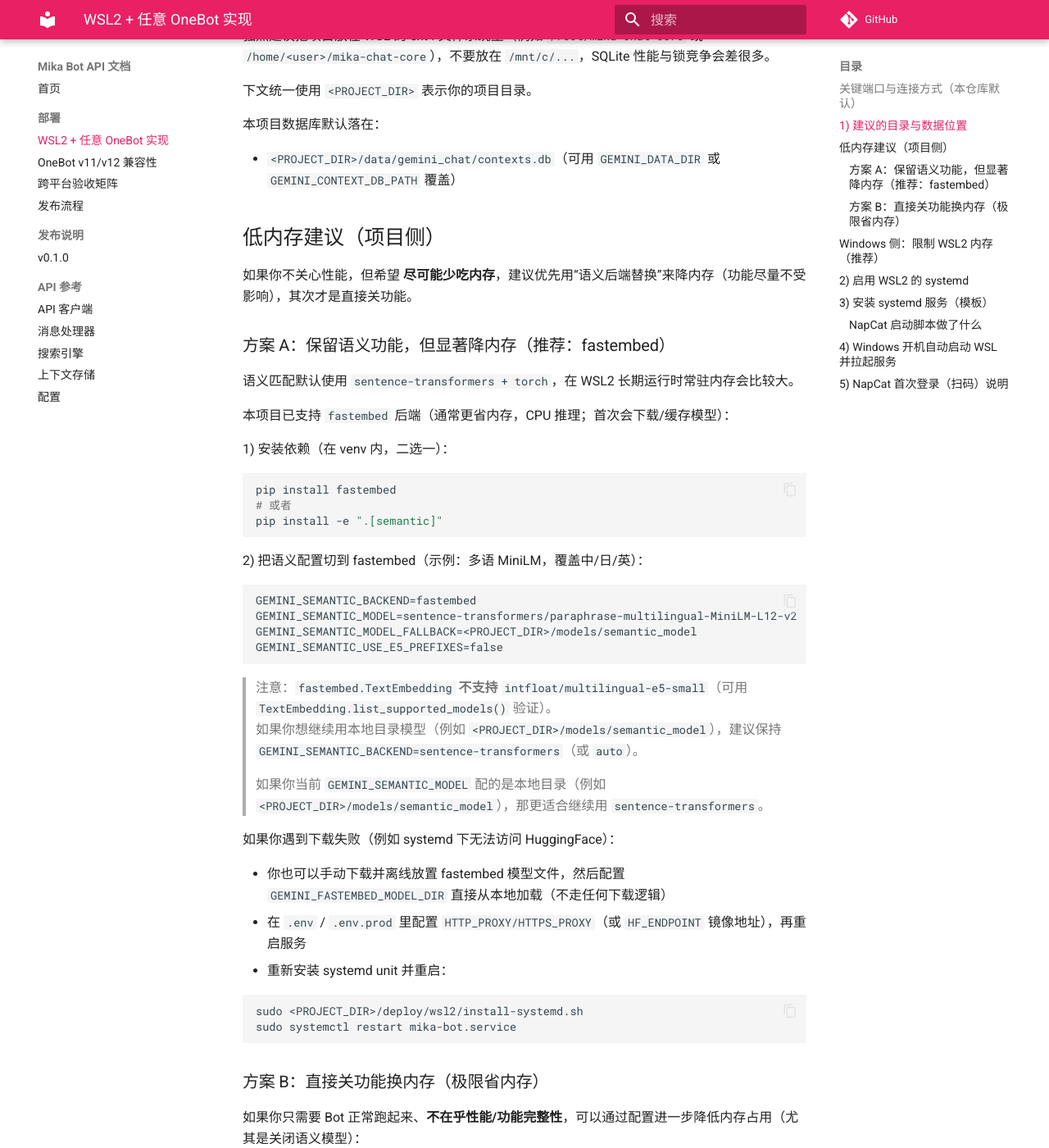
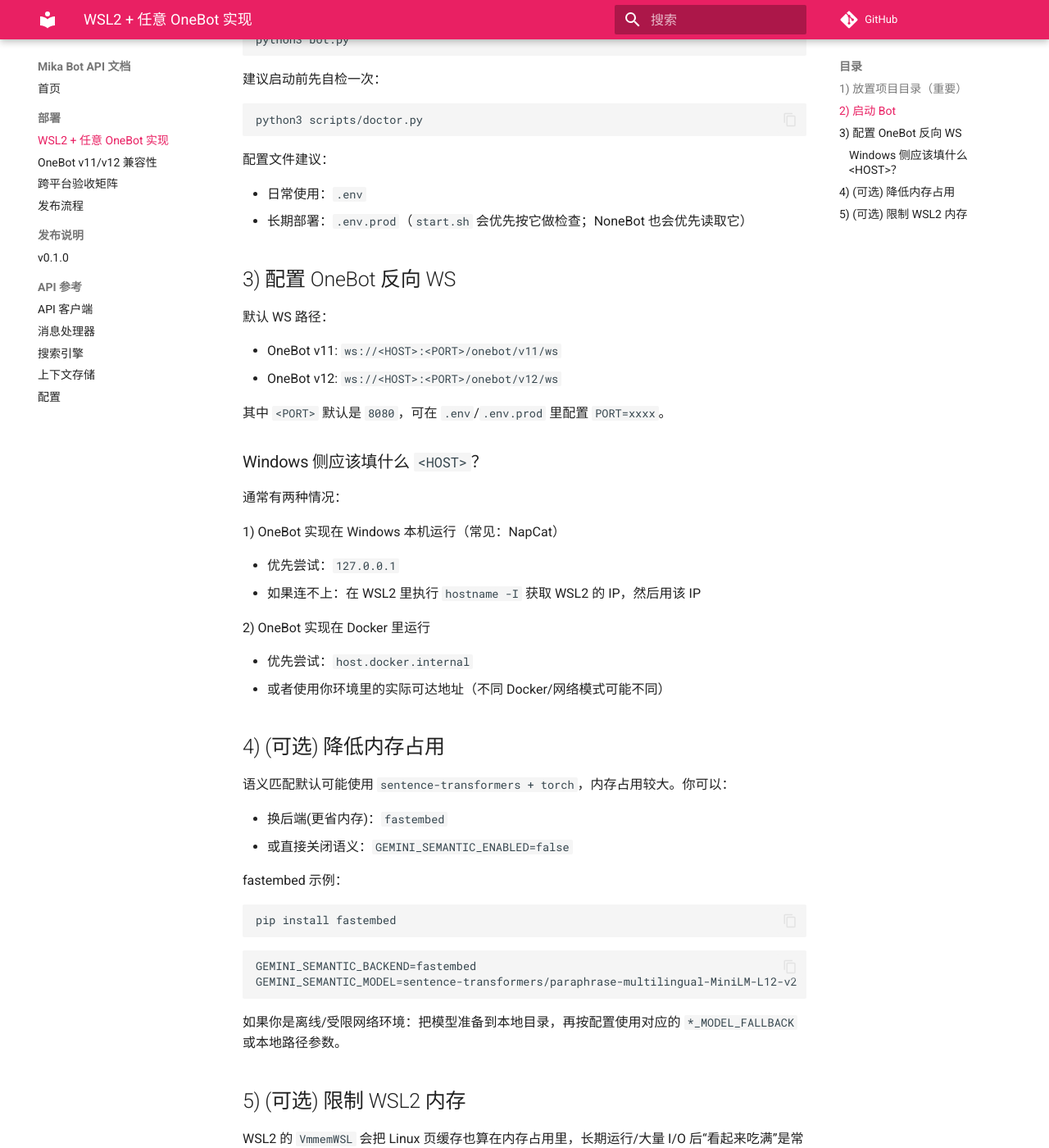
Before and after one commit to Lopution/onebot-llm-chat-plugin, an MkDocs documentation site: the page built from docs/deploy/wsl2.md, in a window 1280 px wide and 1400 px high, scrolled down 643 px. Shown: the whole window at 82% size. Built offline with MkDocs 1.6.1 and Material for MkDocs 9.7.7, drawn with Linux system fonts in a browser that asks for light colours; comment, search, counter and statistics services are not loaded; some of the changed text lies outside the part shown.

Commit message:
chore(deploy): remove wsl2 systemd flow and simplify startup docs

````diff
--- a/docs/deploy/wsl2.md
+++ b/docs/deploy/wsl2.md
@@ -1,89 +1,86 @@
-# WSL2 + 任意 OneBot 实现长期运行部署（systemd 可选）
+# WSL2 使用指南（可选）
 
-适用场景：你在 Windows 本机部署，但希望 Bot 运行在 WSL2 中，并做到“开机自动拉起 + 异常自动重启”。
-本页以 NapCat 为例，但流程同样适用于其它 OneBot 实现。
+适用场景：你在 Windows 上运行 OneBot 实现（例如 NapCat），但希望把 Bot 跑在 WSL2 的 Linux 环境里。
 
-## 关键端口与连接方式（本仓库默认）
+本项目不再内置“systemd/开机自启/长期守护”模板。如果你需要后台常驻，请使用你熟悉的方式（例如 `tmux/screen`、Windows 任务计划程序、或你自己的服务管理器）。
 
-- Bot：`0.0.0.0:8080`（见 `bot.py`）
-- OneBot 客户端 → Bot（v11）：`ws://<HOST>:8080/onebot/v11/ws`
-- OneBot 客户端 → Bot（v12）：`ws://<HOST>:8080/onebot/v12/ws`
-- NapCat（Docker）WebUI：默认 `6099`（仅在 NapCat + Docker 场景使用）
+## 1) 放置项目目录（重要）
 
-> 如果你使用 Docker 运行 OneBot 客户端，`<HOST>` 常用 Docker bridge 网关（如 `172.17.0.1`）；若网络模式不同，请改成实际可达地址（如 `host.docker.internal` 或宿主机 IP）。
+强烈建议把项目放在 WSL 的 Linux 文件系统里（例如 `/home/<user>/mika-chat-core` 或 `/root/mika-chat-core`），不要放在 `/mnt/c/...`，否则 SQLite 性能和文件锁会变差。
 
-## 1) 建议的目录与数据位置
+下文用 `<PROJECT_DIR>` 表示项目目录。
 
-强烈建议把项目放在 WSL 的 ext4 文件系统里（例如 `/root/mika-chat-core` 或 `/home/<user>/mika-chat-core`），不要放在 `/mnt/c/...`，SQLite 性能与锁竞争会差很多。
+## 2) 启动 Bot
 
-下文统一使用 `<PROJECT_DIR>` 表示你的项目目录。
+在 WSL2 里：
 
-本项目数据库默认落在：
+```bash
+cd <PROJECT_DIR>
+./start.sh
+# 或
+python3 bot.py
+```
 
-- `<PROJECT_DIR>/data/gemini_chat/contexts.db`（可用 `GEMINI_DATA_DIR` 或 `GEMINI_CONTEXT_DB_PATH` 覆盖）
+建议启动前先自检一次：
 
-## 低内存建议（项目侧）
+```bash
+python3 scripts/doctor.py
+```
 
-如果你不关心性能，但希望 **尽可能少吃内存**，建议优先用“语义后端替换”来降内存（功能尽量不受影响），其次才是直接关功能。
+配置文件建议：
 
-### 方案 A：保留语义功能，但显著降内存（推荐：fastembed）
+- 日常使用：`.env`
+- 长期部署：`.env.prod`（`start.sh` 会优先按它做检查；NoneBot 也会优先读取它）
 
-语义匹配默认使用 `sentence-transformers + torch`，在 WSL2 长期运行时常驻内存会比较大。
+## 3) 配置 OneBot 反向 WS
 
-本项目已支持 `fastembed` 后端（通常更省内存，CPU 推理；首次会下载/缓存模型）：
+默认 WS 路径：
 
-1) 安装依赖（在 venv 内，二选一）：
+- OneBot v11: `ws://<HOST>:<PORT>/onebot/v11/ws`
+- OneBot v12: `ws://<HOST>:<PORT>/onebot/v12/ws`
+
+其中 `<PORT>` 默认是 `8080`，可在 `.env`/`.env.prod` 里配置 `PORT=xxxx`。
+
+### Windows 侧应该填什么 `<HOST>`？
+
+通常有两种情况：
+
+1) OneBot 实现在 Windows 本机运行（常见：NapCat）
+
+- 优先尝试：`127.0.0.1`
+- 如果连不上：在 WSL2 里执行 `hostname -I` 获取 WSL2 的 IP，然后用该 IP
+
+2) OneBot 实现在 Docker 里运行
+
+- 优先尝试：`host.docker.internal`
+- 或者使用你环境里的实际可达地址（不同 Docker/网络模式可能不同）
+
+## 4) (可选) 降低内存占用
+
+语义匹配默认可能使用 `sentence-transformers + torch`，内存占用较大。你可以：
+
+- 换后端(更省内存)：`fastembed`
+- 或直接关闭语义：`GEMINI_SEMANTIC_ENABLED=false`
+
+fastembed 示例：
 
 ```bash
 pip install fastembed
-# 或者
-pip install -e ".[semantic]"
 ```
-
-2) 把语义配置切到 fastembed（示例：多语 MiniLM，覆盖中/日/英）：
 
 ```env
 GEMINI_SEMANTIC_BACKEND=fastembed
 GEMINI_SEMANTIC_MODEL=sentence-transformers/paraphrase-multilingual-MiniLM-L12-v2
-GEMINI_SEMANTIC_MODEL_FALLBACK=<PROJECT_DIR>/models/semantic_model
-GEMINI_SEMANTIC_USE_E5_PREFIXES=false
 ```
 
-> 注意：`fastembed.TextEmbedding` **不支持** `intfloat/multilingual-e5-small`（可用 `TextEmbedding.list_supported_models()` 验证）。
-> 如果你想继续用本地目录模型（例如 `<PROJECT_DIR>/models/semantic_model`），建议保持 `GEMINI_SEMANTIC_BACKEND=sentence-transformers`（或 `auto`）。
+如果你是离线/受限网络环境：把模型准备到本地目录，再按配置使用对应的 `*_MODEL_FALLBACK` 或本地路径参数。
 
-> 如果你当前 `GEMINI_SEMANTIC_MODEL` 配的是本地目录（例如 `<PROJECT_DIR>/models/semantic_model`），那更适合继续用 `sentence-transformers`。
-
-如果你遇到下载失败（例如 systemd 下无法访问 HuggingFace）：
-
-- 你也可以手动下载并离线放置 fastembed 模型文件，然后配置 `GEMINI_FASTEMBED_MODEL_DIR` 直接从本地加载（不走任何下载逻辑）
-- 在 `.env` / `.env.prod` 里配置 `HTTP_PROXY/HTTPS_PROXY`（或 `HF_ENDPOINT` 镜像地址），再重启服务
-- 重新安装 systemd unit 并重启：
-
-```bash
-sudo <PROJECT_DIR>/deploy/wsl2/install-systemd.sh
-sudo systemctl restart mika-bot.service
-```
-
-### 方案 B：直接关功能换内存（极限省内存）
-
-如果你只需要 Bot 正常跑起来、**不在乎性能/功能完整性**，可以通过配置进一步降低内存占用（尤其是关闭语义模型）：
-
-- 关闭语义模型（最大头）：`GEMINI_SEMANTIC_ENABLED=false`
-- 关闭“非关键词”主动发言通道：`GEMINI_PROACTIVE_RATE=0`
-- （可选）关闭用户档案 LLM 抽取：`PROFILE_EXTRACT_ENABLED=false`
-- （可选）关闭历史图片增强：`GEMINI_HISTORY_IMAGE_MODE=off`
-
-> 说明：语义模型依赖 `torch/sentence-transformers`，加载后会长期占用较多内存；关闭后，主动发言只剩关键词触发或完全关闭。
-
-如果你使用 systemd 部署（`mika-bot.service`），建议把这些开关直接写进 `.env.prod`（或你自己的环境文件）即可。
-
-## Windows 侧：限制 WSL2 内存（推荐）
+## 5) (可选) 限制 WSL2 内存
 
 WSL2 的 `VmmemWSL` 会把 Linux 页缓存也算在内存占用里，长期运行/大量 I/O 后“看起来吃满”是常见现象。
 
-如果你只求稳定运行 Bot、并尽量少吃内存，推荐在 Windows 用户目录创建/修改 `~/.wslconfig`
-（例如 `C:\\Users\\<你>\\.wslconfig`），加入类似配置：
+如果你只求稳定运行 Bot、并尽量少吃内存，可以在 Windows 用户目录创建/修改 `~/.wslconfig`
+(例如 `C:\\Users\\<你>\\.wslconfig`)：
 
 ```ini
 [wsl2]
@@ -91,7 +88,7 @@
 processors=2
 swap=0
 
-# 需要较新 WSL 版本才支持（不支持则忽略这一行）
+# 需要较新 WSL 版本才支持(不支持则忽略这一行)
 autoMemoryReclaim=dropcache
 ```
 
@@ -100,82 +97,3 @@
 ```powershell
 wsl --shutdown
 ```
-
-## 2) 启用 WSL2 的 systemd
-
-在 WSL2 发行版内执行：
-
-1. 编辑 `/etc/wsl.conf`：
-
-```ini
-[boot]
-systemd=true
-```
-
-2. 在 Windows 里重启 WSL：
-
-```powershell
-wsl --shutdown
-```
-
-然后重新打开该 distro。
-
-## 3) 安装 systemd 服务（模板）
-
-本仓库提供了服务模板与安装脚本：
-
-- `deploy/wsl2/systemd/napcat.service`
-- `deploy/wsl2/systemd/mika-bot.service`
-- `deploy/wsl2/install-systemd.sh`
-
-如果你的目录不是 `<PROJECT_DIR>` 与 `/root/napcat`：
-
-- 先编辑 `deploy/wsl2/systemd/*.service` 里的路径（`MIKA_BOT_DIR` / `NAPCAT_DIR` / `EnvironmentFile` / `ExecStart` / `WorkingDirectory`）。
-
-安装（需要 root）：
-
-```bash
-sudo <PROJECT_DIR>/deploy/wsl2/install-systemd.sh
-```
-
-安装后常用命令：
-
-```bash
-systemctl status mika-bot.service
-systemctl status napcat.service
-journalctl -u mika-bot.service -f
-```
-
-### NapCat 启动脚本做了什么
-
-`napcat.service` 调用 `deploy/wsl2/bin/napcat-up.sh`，它会：
-
-- 等待 Docker 可用（默认最多 180 秒，可用 `DOCKER_WAIT_TIMEOUT_SECONDS` 覆盖）
-- 自动把 `napcat/data/onebot11_*.json` 的 `network.websocketClients[].url` 指向 Docker bridge 网关（获取失败时回退 `172.17.0.1`）
-
-## 4) Windows 开机自动启动 WSL 并拉起服务
-
-提供了 PowerShell 脚本模板：
-
-- `deploy/wsl2/windows/start-wsl-services.ps1`
-
-用法（在 Windows PowerShell 里）：
-
-```powershell
-.\start-wsl-services.ps1 -DistroName "Ubuntu-22.04" -DelaySeconds 45
-```
-
-你需要把它配置进“任务计划程序”（开机/登录触发）。
-
-> 发行版名称用 `wsl -l -v` 查看。
-
-## 5) NapCat 首次登录（扫码）说明
-
-NapCat 容器首次登录/掉线后通常需要扫码，你可以用：
-
-```bash
-docker logs -f napcat
-```
-
-来查看二维码与登录状态。
-`systemd` 只负责“拉起进程与重启”，不会替你完成扫码。
````
Also changed, not shown: README.md (+3 -5 lines), README_EN.md (+3 -5 lines), docs/deploy/acceptance-matrix.md (+1 -1 lines), docs/releases/v0.1.0.md (+1 -1 lines), 11 other files.
